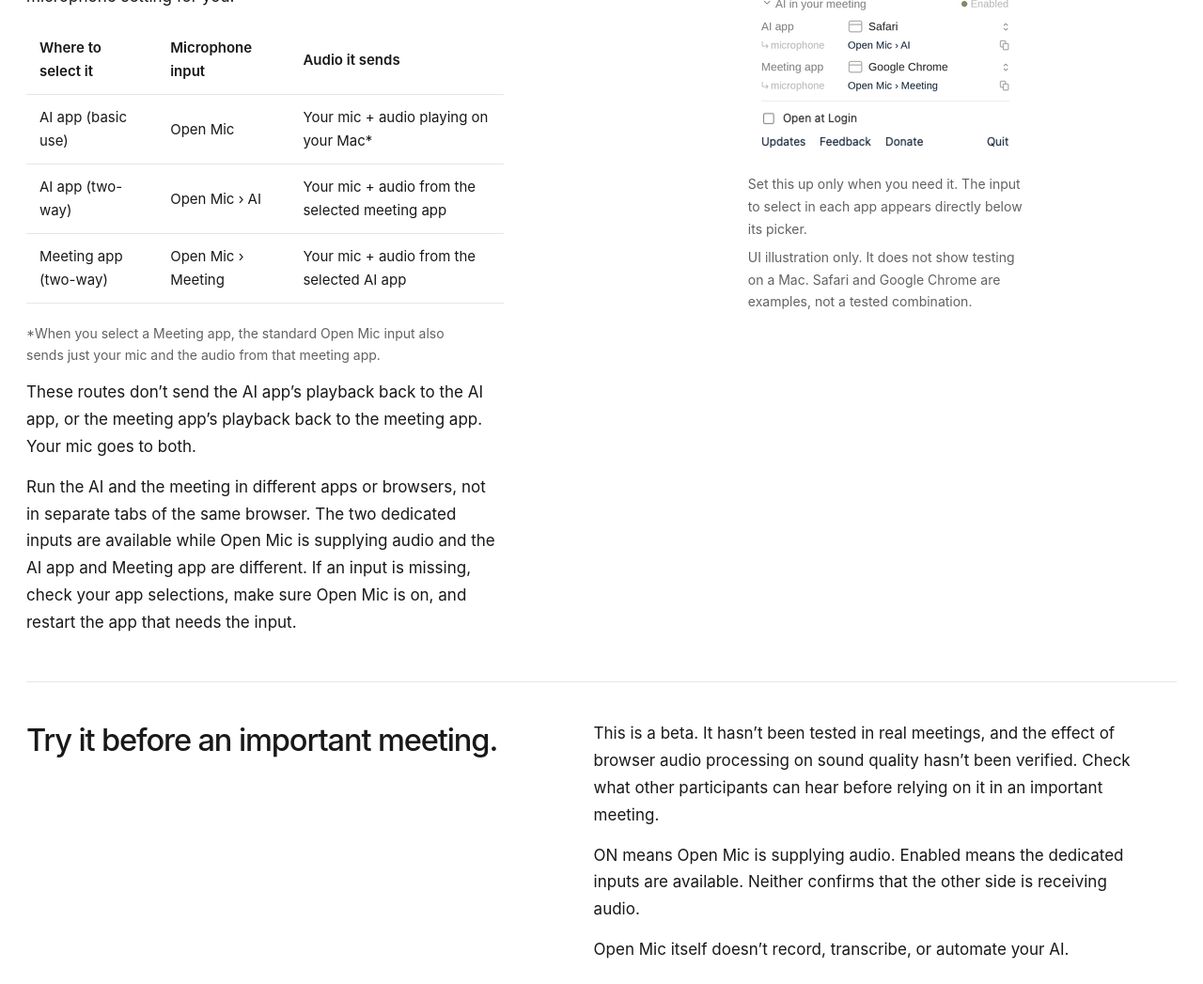
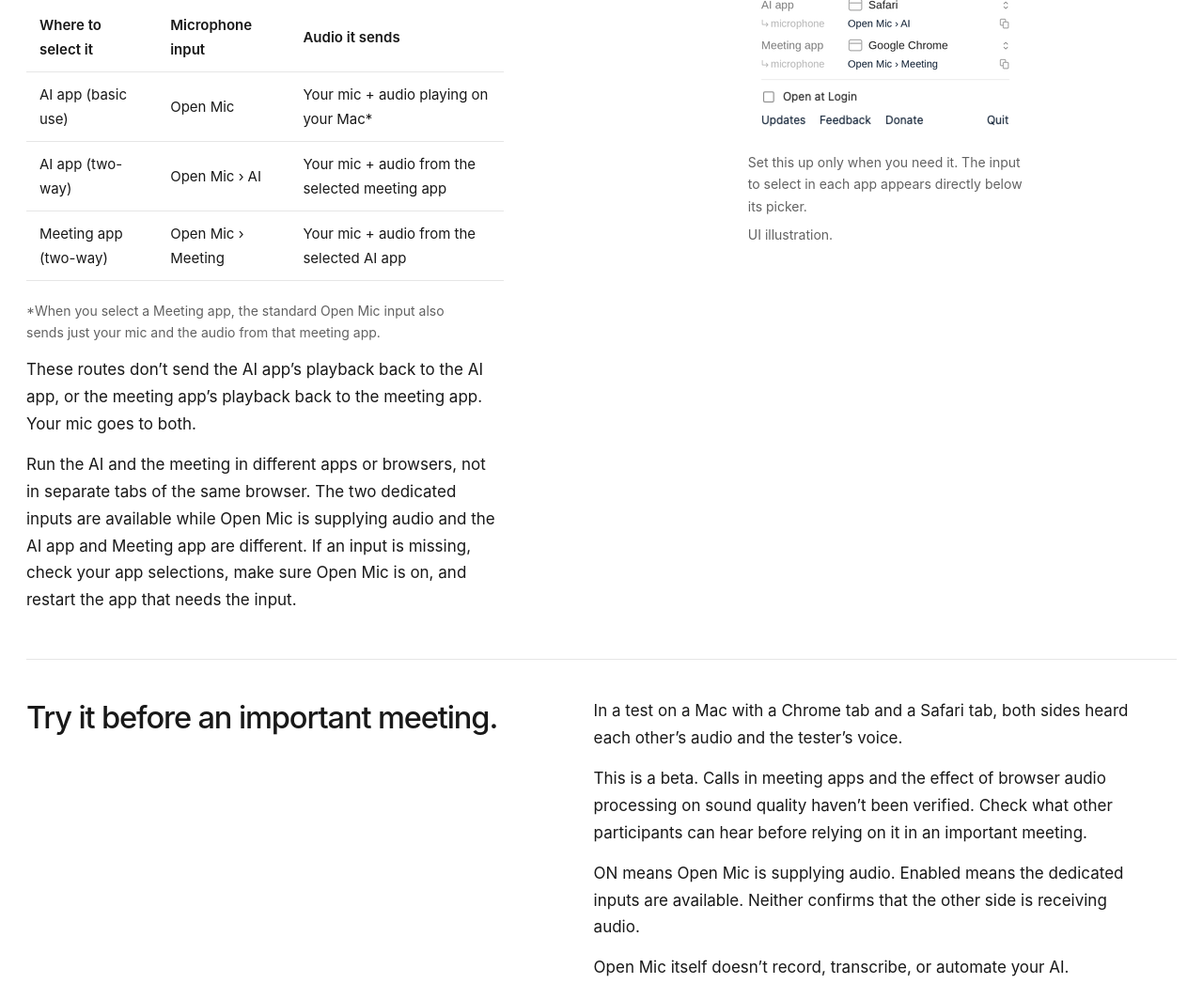
Before and after one commit to TKKRTKY/OpenMic, a plain HTML site: page beta/index.html in a window 1280 px wide. Shown: the part 1172-2219 px from the top of the page at 94% size. Drawn offline with Linux system fonts and the light colour scheme.

Commit message:
Document the tested Chrome and Safari beta setup
Co-Authored-By: tkkr <shijimishimijimi@gmail.com>

```diff
--- a/beta/index.html
+++ b/beta/index.html
@@ -65,7 +65,7 @@
           <figcaption>
             Turn Open Mic on or off with the large button. Choose your microphone
             and adjust the mix in the same panel.
-            <small>UI illustration only. It does not show testing on a Mac.</small>
+            <small>UI illustration.</small>
           </figcaption>
         </figure>
       </div>
@@ -136,7 +136,7 @@
             <figcaption>
               Set this up only when you need it. The input to select in each app
               appears directly below its picker.
-              <small>UI illustration only. It does not show testing on a Mac. Safari and Google Chrome are examples, not a tested combination.</small>
+              <small>UI illustration.</small>
             </figcaption>
           </figure>
         </div>
@@ -147,10 +147,14 @@
           <h2 id="beta-note">Try it before an important meeting.</h2>
           <div class="section-copy">
             <p>
-              This is a beta. It hasn’t been tested in real meetings, and
-              the effect of browser audio processing on sound quality hasn’t
-              been verified. Check what other participants can hear before
-              relying on it in an important meeting.
+              In a test on a Mac with a Chrome tab and a Safari tab, both sides
+              heard each other’s audio and the tester’s voice.
+            </p>
+            <p>
+              This is a beta. Calls in meeting apps and the effect of browser
+              audio processing on sound quality haven’t been verified. Check
+              what other participants can hear before relying on it in an
+              important meeting.
             </p>
             <p>
               ON means Open Mic is supplying audio. Enabled means the dedicated
```
Also changed, not shown: ja/beta/index.html (+4 -3 lines).
